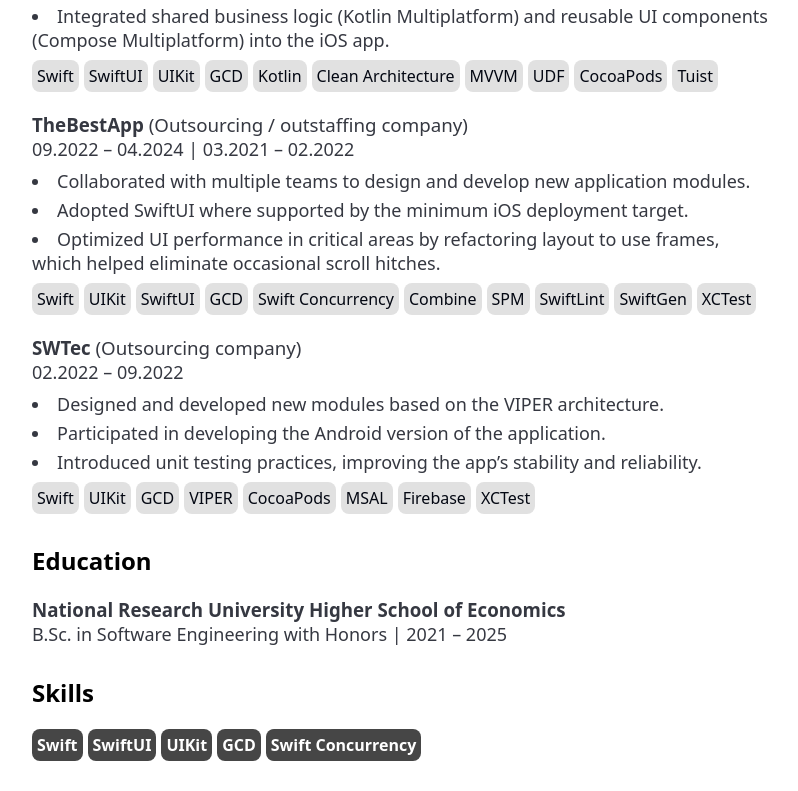
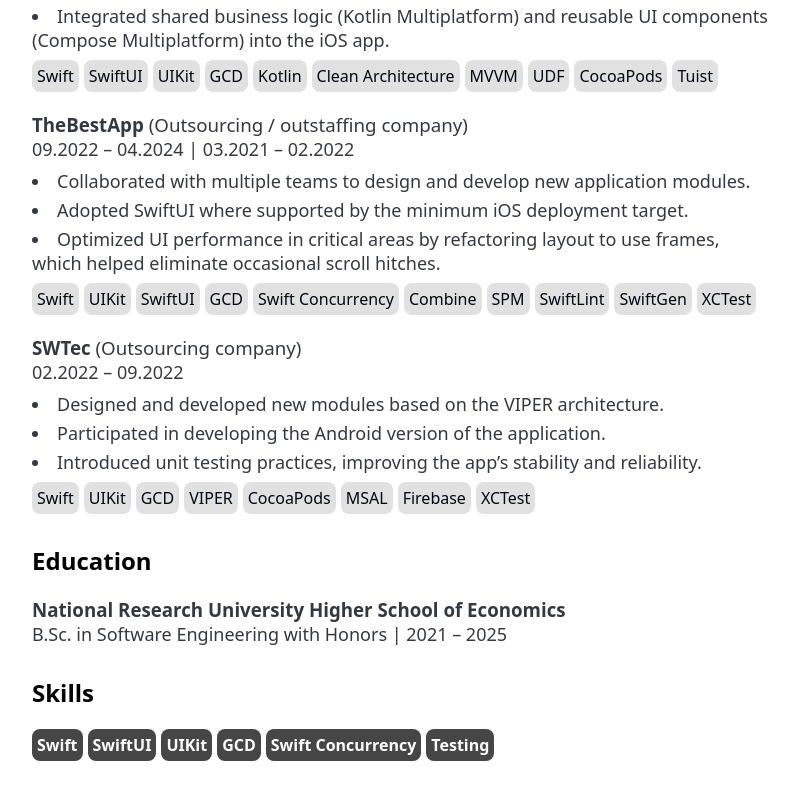
Before and after one commit to mrmda28/mrmda28.github.io, a React (Vite) app: page / in a window 1280 px wide. Shown: the part 703-1494 px from the top of the page, without its empty margins (238-1036 px from the left). Built offline with nearby package versions, Linux system fonts and the light colour scheme.

Commit message:
Update the skills content

```diff
--- a/src/components/Skills/Skills.tsx
+++ b/src/components/Skills/Skills.tsx
@@ -1,7 +1,7 @@
 import styles from './Skills.module.css'
 
 const skills: string[] = [
-  'Swift', 'SwiftUI', 'UIKit', 'GCD', 'Swift Concurrency'
+  'Swift', 'SwiftUI', 'UIKit', 'GCD', 'Swift Concurrency', 'Testing'
 ]
 
 export const Skills = () => {
```
